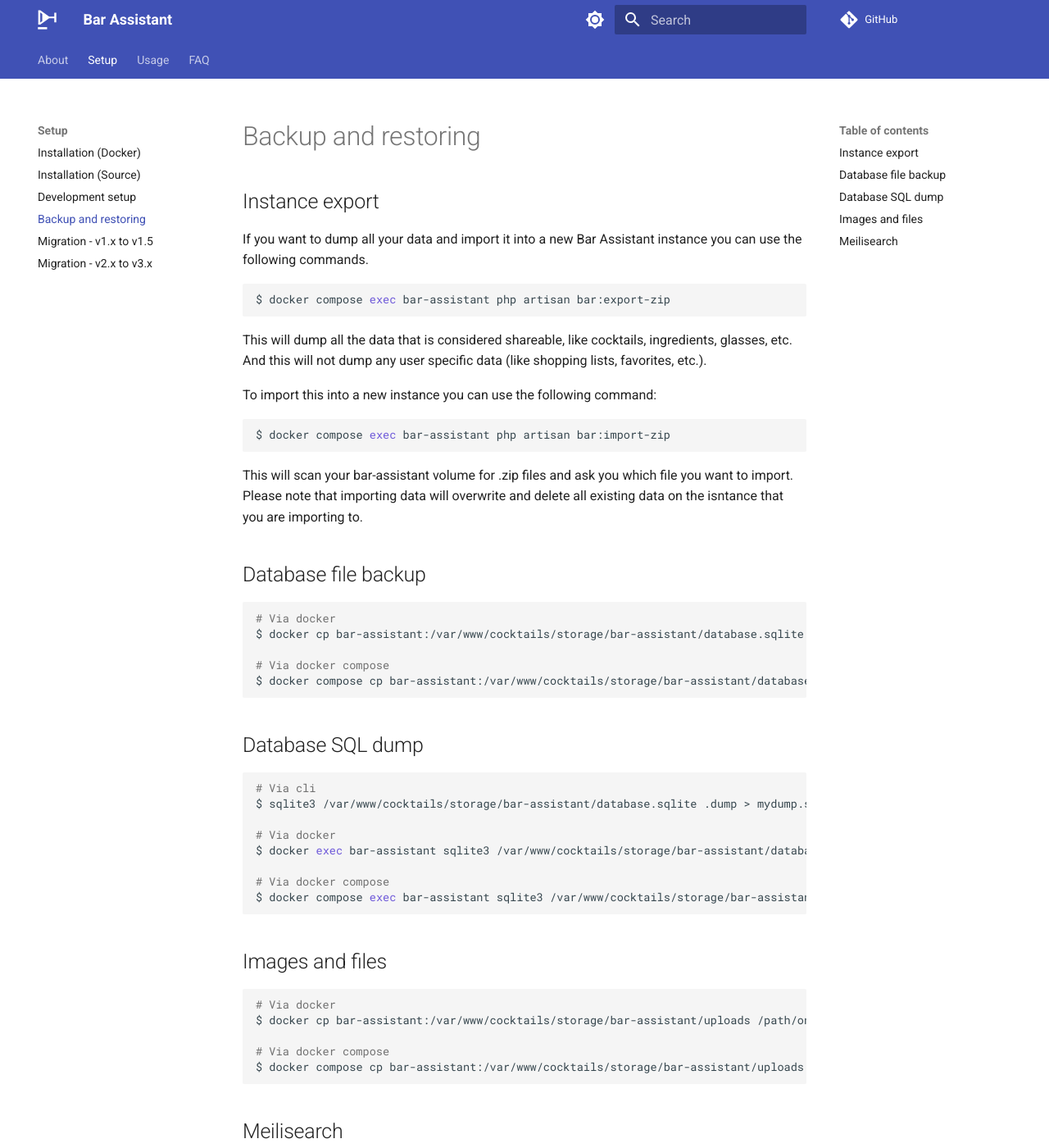
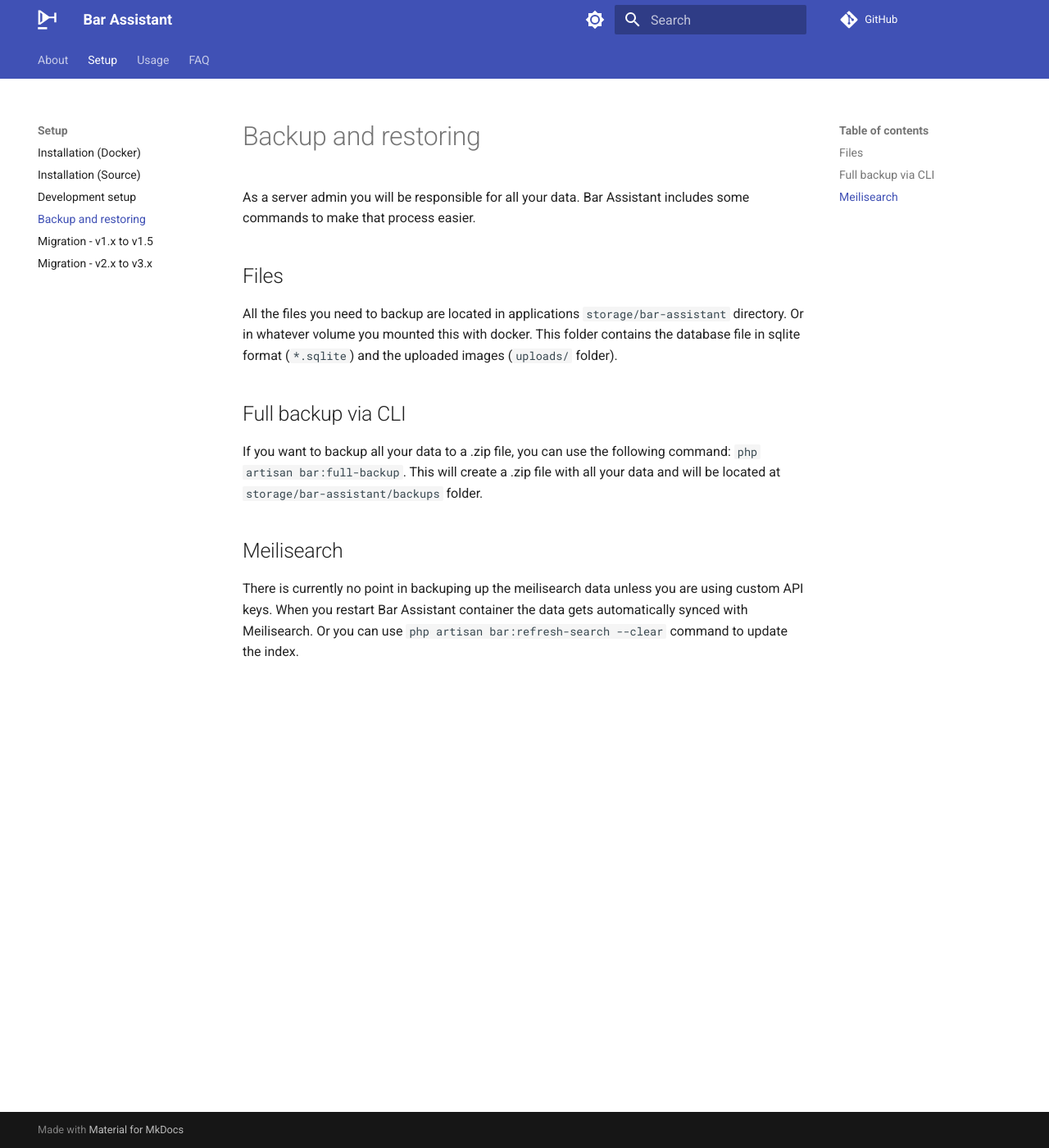
Before and after one commit to bar-assistant/docs, an MkDocs documentation site: the page built from docs/setup/backups.md, in a window 1280 px wide and 1400 px high. Shown: the whole window at 82% size. Built offline with MkDocs 1.6.1 and Material for MkDocs 9.7.7, drawn with Linux system fonts in a browser that asks for light colours; comment, search, counter and statistics services are not loaded; some of the changed text lies outside the part shown.

Commit message:
Update options

````diff
--- a/docs/setup/backups.md
+++ b/docs/setup/backups.md
@@ -1,56 +1,15 @@
 # Backup and restoring
 
-## Instance export
+As a server admin you will be responsible for all your data. Bar Assistant includes some commands to make that process easier.
 
-If you want to dump all your data and import it into a new Bar Assistant instance you can use the following commands.
+## Files
 
-```bash
-$ docker compose exec bar-assistant php artisan bar:export-zip
-```
+All the files you need to backup are located in applications `storage/bar-assistant` directory. Or in whatever volume you mounted this with docker. This folder contains the database file in sqlite format (`*.sqlite`) and the uploaded images (`uploads/` folder).
 
-This will dump all the data that is considered shareable, like cocktails, ingredients, glasses, etc. And this will not dump any user specific data (like shopping lists, favorites, etc.).
+## Full backup via CLI
 
-To import this into a new instance you can use the following command:
-
-```bash
-$ docker compose exec bar-assistant php artisan bar:import-zip
-```
-
-This will scan your bar-assistant volume for .zip files and ask you which file you want to import. Please note that importing data will overwrite and delete all existing data on the isntance that you are importing to.
-
-## Database file backup
-
-```bash
-# Via docker
-$ docker cp bar-assistant:/var/www/cocktails/storage/bar-assistant/database.sqlite /path/on/host
-
-# Via docker compose
-$ docker compose cp bar-assistant:/var/www/cocktails/storage/bar-assistant/database.sqlite /path/on/host
-```
-
-## Database SQL dump
-
-```bash
-# Via cli
-$ sqlite3 /var/www/cocktails/storage/bar-assistant/database.sqlite .dump > mydump.sql
-
-# Via docker
-$ docker exec bar-assistant sqlite3 /var/www/cocktails/storage/bar-assistant/database.sqlite .dump > mydump.sql
-
-# Via docker compose
-$ docker compose exec bar-assistant sqlite3 /var/www/cocktails/storage/bar-assistant/database.sqlite .dump > mydump.sql
-```
-
-## Images and files
-
-```bash
-# Via docker
-$ docker cp bar-assistant:/var/www/cocktails/storage/bar-assistant/uploads /path/on/host
-
-# Via docker compose
-$ docker compose cp bar-assistant:/var/www/cocktails/storage/bar-assistant/uploads /path/on/host
-```
+If you want to backup all your data to a .zip file, you can use the following command: `php artisan bar:full-backup`. This will create a .zip file with all your data and will be located at `storage/bar-assistant/backups` folder.
 
 ## Meilisearch
 
-There is currently no point in backuping up the meilisearch data unless you are using custom API keys. When you restart Bar Assistant container the data gets automatically synced with Meilisearch.
+There is currently no point in backuping up the meilisearch data unless you are using custom API keys. When you restart Bar Assistant container the data gets automatically synced with Meilisearch. Or you can use `php artisan bar:refresh-search --clear` command to update the index.
--- a/docs/usage/index.md
+++ b/docs/usage/index.md
@@ -5,27 +5,19 @@
 
 # Usage
 
-This area is still WIP...
+Bar Assistant comes with some basic data included. You can view and contribute to that data via this repository: https://github.com/bar-assistant/data
 
-<!-- ## Ingredients
+## Export recipes
 
-Bar Assistant comes with some basic ingredients included. On the main page of the ingredients you can filter and search for ingredients.
-
-From the ingredients list you can also add ingredients to your shelf or your shopping list.
-
-Clicking on a specific ingredient will navigate you to ingredient details. This page includes some basic details of a ingredient like strength, origin, description and similar. This page also includes actions for updating and deleting an ingredient.
-
-## Cocktails
-
-Depending on your inital setup, Bar Assistant comes with over 100 cocktails already added. Clicking on a cocktails in navigation, will present you with a list of all cocktails available in the application. Here you can use refinements and search to filter cocktails. Currently included refinements include: **main cocktail ingredient, cocktail method, cocktail strength, tags, glass type and rating**. Also included are special filters like: **my cocktails, shelf cocktails and favorite cocktails**. Every cocktail on the list includes the rating you gave it, name, ingredients and a list of tags.
-
-When you click on a cocktail you will see cocktail details page. This page contains more details about ingredients that go into a cocktail, possible ingredient substitutes and cocktail actions.
-
-Inside the ingredient section you can change the number of servings and default ingredient unit. -->
+You can export all cocktail recipes from your bar by using the CLI. Running `php artisan bar:export-recipes {barId}` will generate a .zip file with all cocktail recipes, ingredients and images. This will be available via endpoints soon.
 
 ## Recipe importing
 
 You can import recipes through a various sources. If you are missing some options go on github and ask for a new feature.
+
+### Import from .zip
+
+If you previously exported recipes with `php artisan bar:export-recipes {barId}` command, you can use `php artisan bar:import-zip {path}` command to import those recipes. You will have to provide either existing bar id or you will have an option to create a new one. This will be available via endpoints soon.
 
 ### Import from website
 
````
